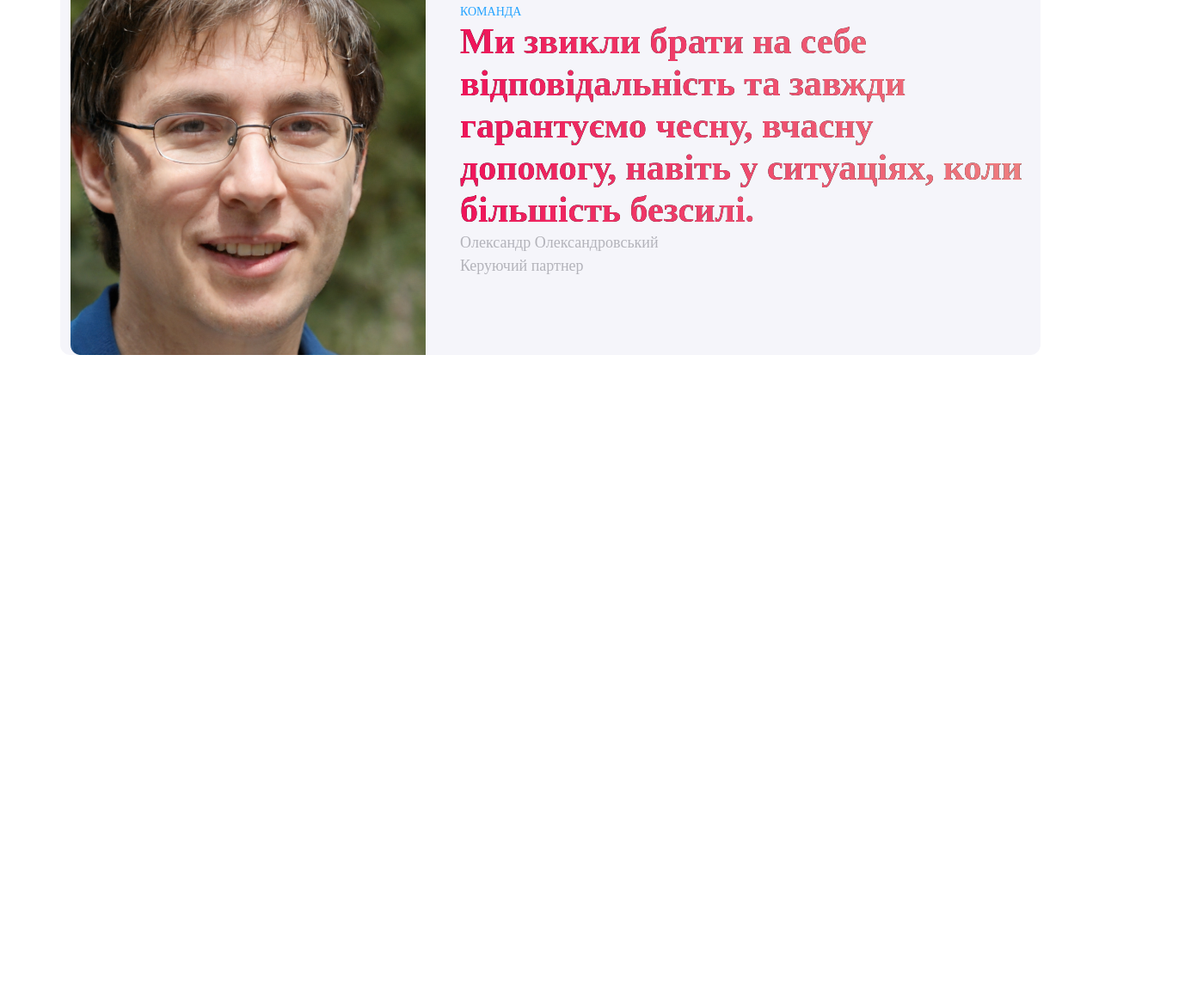
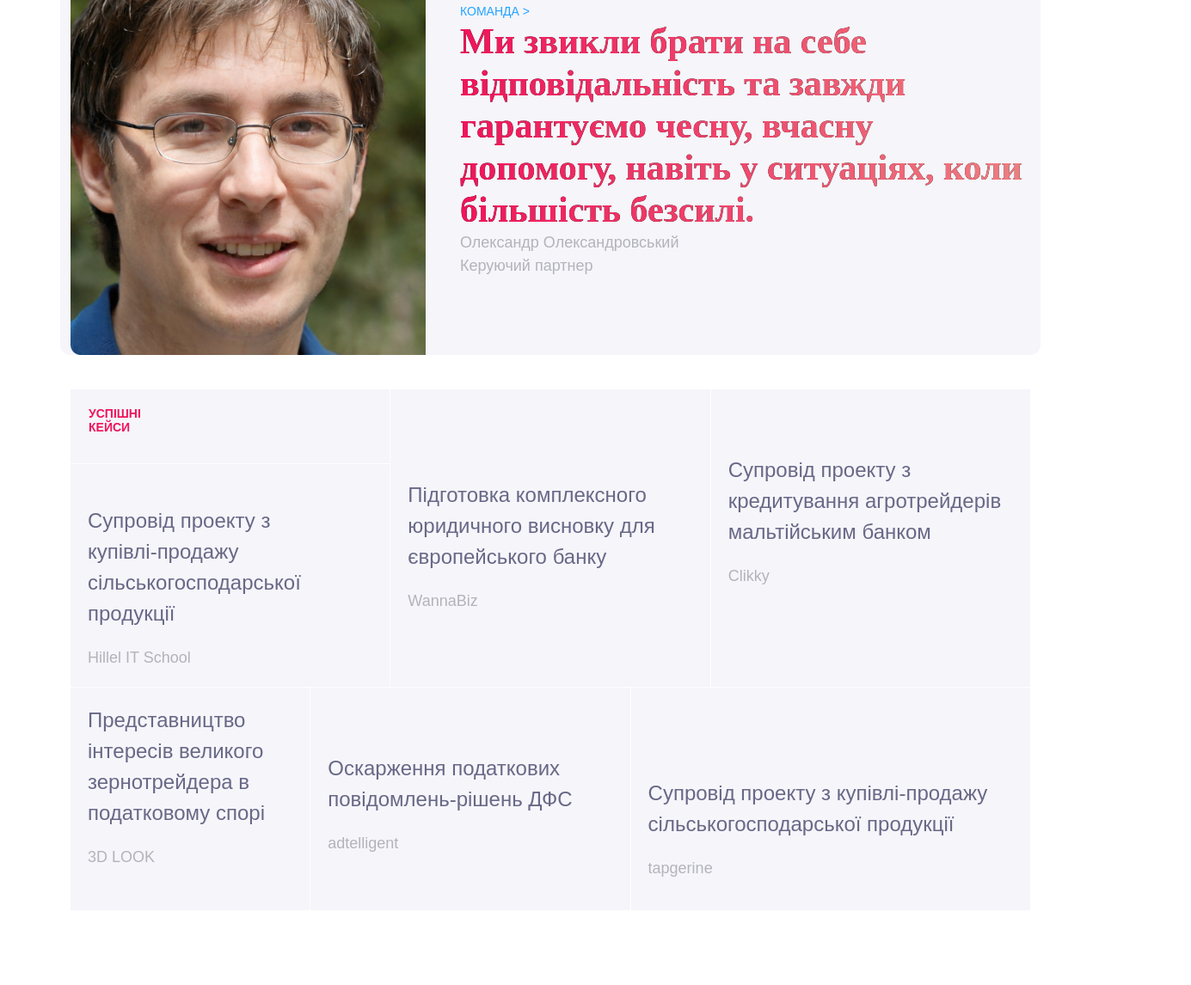
Before and after one commit to Mnatalis/Hlegals-site, a website: page index.html in a window 1280 px wide. Shown: the part 2709-3855 px from the top of the page at 86% size, 1385 px wide, since content can reach past the window. Before the commit the page ends 3162 px from the top, so only its background shows below. Drawn offline with nearby package versions, Linux system fonts and the light colour scheme; a web font is replaced by a local one.

Commit message:
Update style

```diff
--- a/index.html
+++ b/index.html
@@ -7,9 +7,6 @@
     <title>Hlegals</title>
     <link href="https://cdn.jsdelivr.net/npm/bootstrap@5.3.0-alpha1/dist/css/bootstrap.min.css" rel="stylesheet" integrity="sha384-GLhlTQ8iRABdZLl6O3oVMWSktQOp6b7In1Zl3/Jr59b6EGGoI1aFkw7cmDA6j6gD" crossorigin="anonymous">
     <script src="https://cdn.jsdelivr.net/npm/bootstrap@5.3.0-alpha1/dist/js/bootstrap.bundle.min.js" integrity="sha384-w76AqPfDkMBDXo30jS1Sgez6pr3x5MlQ1ZAGC+nuZB+EYdgRZgiwxhTBTkF7CXvN" crossorigin="anonymous"></script>
-    <link rel="preconnect" href="https://fonts.googleapis.com">
-<link rel="preconnect" href="https://fonts.gstatic.com" crossorigin>
-<link href="https://fonts.googleapis.com/css2?family=Abhaya+Libre:wght@700&display=swap" rel="stylesheet">
 <link href="https://fonts.cdnfonts.com/css/tt-norms-pro" rel="stylesheet">
 <link rel="stylesheet" href="./style/style.css">
 </head>
@@ -120,7 +117,7 @@
     <div class="container bcg2">
 <img src="./images/team.png" alt="team-member">
 <div class="team-block">
-    <p class="team-caption">команда</p>
+    <p class="team-caption">команда ></p>
     <h2 class="team-title">Ми звикли брати на себе відповідальність та завжди гарантуємо чесну, вчасну допомогу, навіть у ситуаціях, коли більшість безсилі.</h2>
     <p class="team-text">Олександр Олександровський</p>
     <p class="team-text">Керуючий партнер</p>
@@ -129,7 +126,16 @@
 
 </section>
 <section class="cases">
-    <div class="container">
+    <div class="container bcg4">
+        <div class="parent">
+            <div class="div1 bcg3"> <p class="cases-text">Успішні кейси</p></div>
+            <div class="div2 bcg3"><p class="cases-div2"> Супровід проекту з <br>купівлі-продажу <br>сільськогосподарської продукції</p><p class="cases-text1">Hillel IT School </p> </div>
+            <div class="div3 bcg3"><p class="cases-div3"> Представництво інтересів великого зернотрейдера в податковому спорі</p><p class="cases-text1">3D LOOK</p> </div>
+            <div class="div4 bcg3"> <p class="cases-div4"> Оскарження податкових повідомлень-рішень ДФС</p><p class="cases-text1">adtelligent</p></div>
+            <div class="div5 bcg3"><p class="cases-div7">  Підготовка комплексного юридичного висновку для європейського банку</p> <p class="cases-text1">WannaBiz</p> </div>
+            <div class="div6 bcg3"> <p class="cases-div4"> Супровід проекту з кредитування агротрейдерів мальтійським банком</p> <p class="cases-text1">Clikky</p></div>
+            <div class="div7 bcg3"> <p class="cases-div7">Супровід проекту з купівлі-продажу сільськогосподарської продукції<p class="cases-text1">tapgerine</p></div>
+            </div>
     </div>
 </section>
 <section class="clients">
--- a/style/style.css
+++ b/style/style.css
@@ -16,14 +16,15 @@ ul {
 
 }
 
-body {
+/* body {
     font-family: "TT Norms";
-}
+} */
 
 * {
   padding: 0px;
   margin: 0px;
   box-sizing: border-box;
+  font-family: "TT Norms", sans-serif;
 }
 
 ol,
@@ -136,7 +137,6 @@ background: linear-gradient(228.57deg, #323264 11.93%, #323264 57.17%, #643E72 8
     align-items: flex-end;
 }
 .expiriens-item.currently {
-    font-family: "TT Norms";
     background-image: linear-gradient(90.13deg, #EF8080 0.84%, #F0145A 99.96%);
     -webkit-background-clip: text;
     -webkit-text-fill-color: transparent;
@@ -149,7 +149,6 @@ background: linear-gradient(228.57deg, #323264 11.93%, #323264 57.17%, #643E72 8
     line-height: 49px;
 }
 .expiriens-title{
-    font-family: "TT Norms";
     color: white;
     font-size: 32px;
     line-height: 38px;
@@ -220,7 +219,6 @@ position: relative;
 }
 
 .services-title1 {
-    font-family: "TT Norms";
     background-image: linear-gradient(90.13deg, #EF8080 0.84%, #F0145A 99.96%);
     -webkit-background-clip: text;
     -webkit-text-fill-color: transparent;
@@ -286,6 +284,76 @@ linear-gradient(0deg, #000000, #000000);
 
 /* __________________CASES___________________ */
 
+.parent {
+    display: grid;
+    /* height: 453px; */
+    grid-template-columns: repeat(12, 1fr);
+    grid-template-rows: repeat(8, 1fr);
+    grid-column-gap: 1px;
+    grid-row-gap: 1px;
+    background-color: white;
+    }
+    .bcg4{
+    border-radius: 12px;
+    }
+    .bcg3{
+        background: rgba(245, 245, 250, 1);
+    }
+    .div1 { grid-area: 1 / 1 / 2 / 5; }
+    .div2 { grid-area: 2 / 1 / 5 / 5; }
+    .div3 { grid-area: 5 / 1 / 8 / 4; }
+    .div4 { grid-area: 5 / 4 / 8 / 8; }
+    .div5 { grid-area: 1 / 5 / 5 / 9; }
+    .div6 { grid-area: 1 / 9 / 5 / 13; }
+    .div7 { grid-area: 5 / 8 / 8 / 13; }
+
+    .cases-text{
+        font-size: 14px;
+        text-transform: uppercase;
+        line-height: 16px;
+        font-weight: 700;
+        color: rgba(240, 20, 90, 1);
+        margin: 20px 282px 20px 21px;
+    }
+    .cases-div2{
+        margin: 48px 20px 20px 20px;
+        font-size: 24px;
+        font-weight: 500;
+        color:rgba(104, 104, 135, 1);
+    }
+    .cases-text1{
+        color:  rgba(179, 179, 186, 1);
+        font-size: 18px;
+        font-weight: 500px;
+        margin: 20px;
+    }
+
+    .cases-div5{
+        font-size: 24px;
+        font-weight: 500;
+        color:rgba(104, 104, 135, 1);
+        margin: 105px 20px 20px 20px;
+    }
+
+    .cases-div7{
+        font-size: 24px;
+        font-weight: 500;
+        color:rgba(104, 104, 135, 1);
+        margin: 105px 20px 20px 20px;
+    }
+
+    .cases-div3{
+        font-size: 24px;
+        font-weight: 500;
+        color:rgba(104, 104, 135, 1);
+        margin: 20px 20px 20px 20px;
+    }
+    .cases-div4{
+        font-size: 24px;
+        font-weight: 500;
+        color:rgba(104, 104, 135, 1);
+        margin: 76px 20px 20px 20px;
+    }
 
 
 
```
